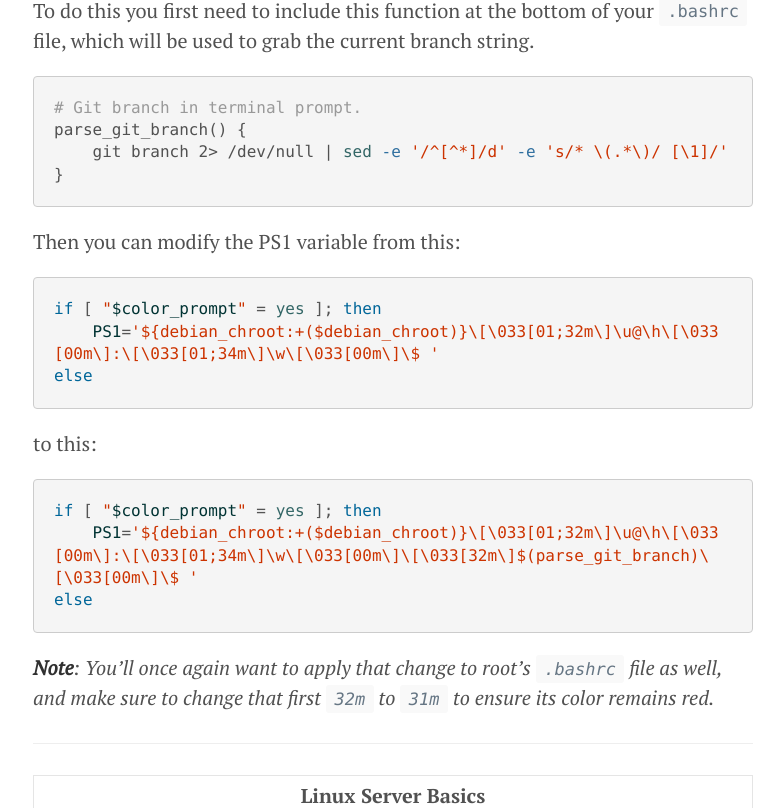
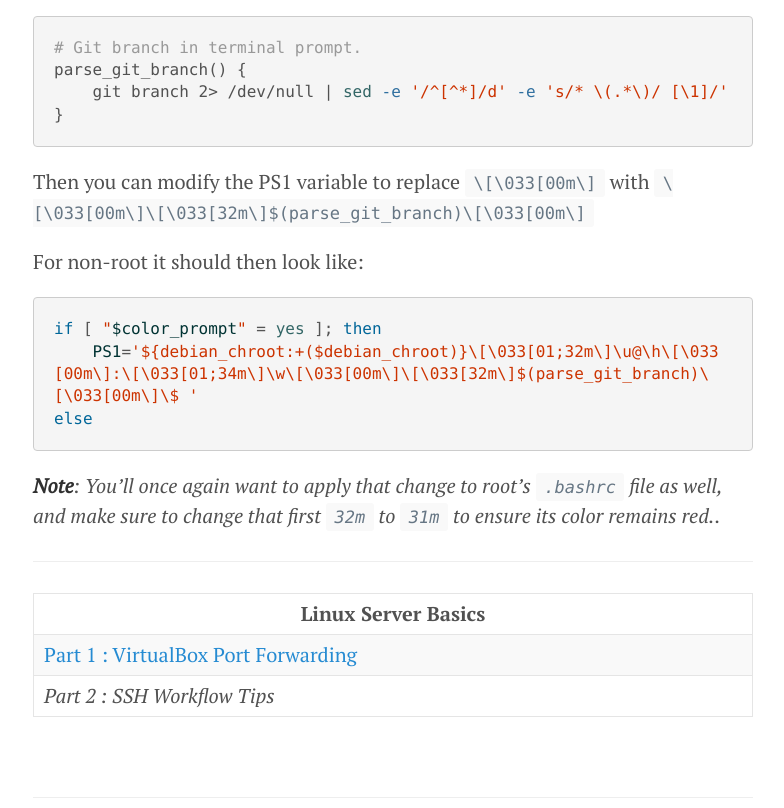
Before and after one commit to JohannesMP/com.johannesmp.blog, a Jekyll site: the page built from _posts/2017-02-11-SSH-Workflow-tips.md, in a window 1280 px wide and 900 px high, scrolled down 14567 px, cut to the strip 92-900 px from the top of the window. Shown: the whole strip, without its empty margins (247-1031 px from the left). Built offline with Jekyll 4.4.1, drawn with Linux system fonts in a browser that asks for light colours; nearby versions of some CDN libraries; comment, search, counter and statistics services are not loaded; some of the changed text lies outside the part shown.

Commit message:
Updated 2017-02-11-SSH-Workflow-tips.md

`````diff
--- a/_posts/2017-02-11-SSH-Workflow-tips.md
+++ b/_posts/2017-02-11-SSH-Workflow-tips.md
@@ -353,15 +352,9 @@ parse_git_branch() {
 }
 ````
 
-Then you can modify the PS1 variable from this:
+Then you can modify the PS1 variable to replace `\[\033[00m\]` with `\[\033[00m\]\[\033[32m\]$(parse_git_branch)\[\033[00m\]`
 
-````bash
-if [ "$color_prompt" = yes ]; then
-    PS1='${debian_chroot:+($debian_chroot)}\[\033[01;32m\]\u@\h\[\033[00m\]:\[\033[01;34m\]\w\[\033[00m\]\$ '
-else
-````
-
-to this:
+For non-root it should then look like:
 
 ````bash
 if [ "$color_prompt" = yes ]; then
@@ -369,4 +362,4 @@ if [ "$color_prompt" = yes ]; then
 else
 ````
 
-_**Note**: You'll once again want to apply that change to root's `.bashrc` file as well, and make sure to change that first `32m` to `31m` to ensure its color remains red._
+_**Note**: You'll once again want to apply that change to root's `.bashrc` file as well, and make sure to change that first `32m` to `31m` to ensure its color remains red._.
`````
Also changed, not shown: other parts of _posts/2017-02-11-SSH-Workflow-tips.md (+0 -1 lines).
